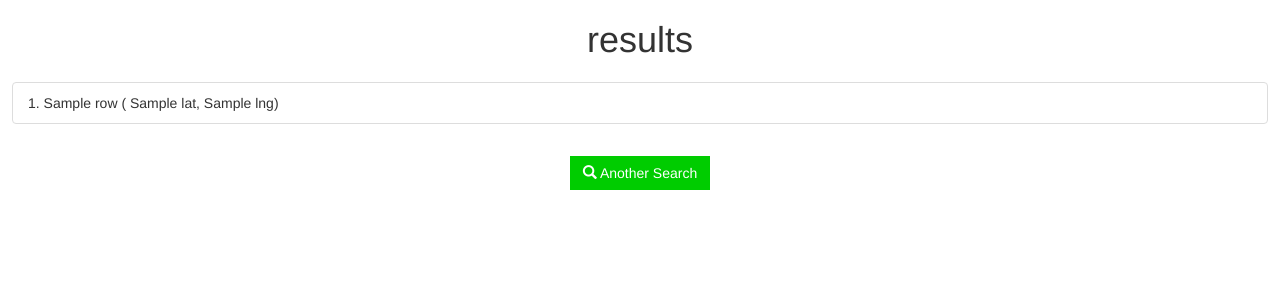
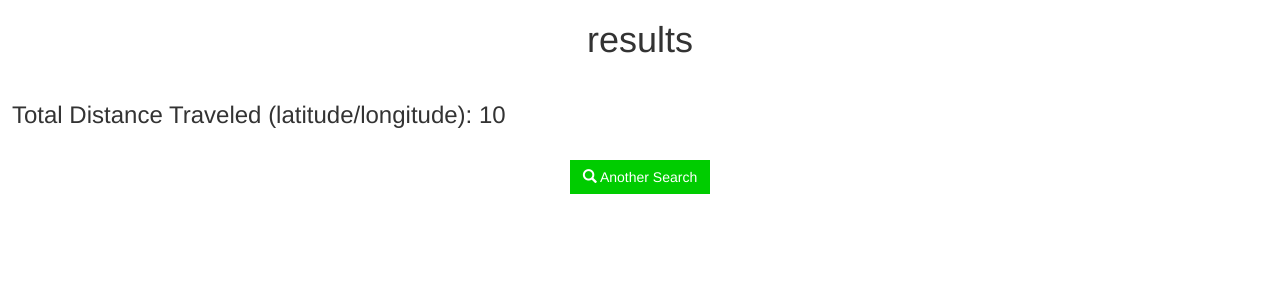
Before and after one commit to egoberdon/flight, a Flask app: template templates/results.html in a window 1280 px wide. Shown: the top 300 px of the page. Run offline with Flask 2, Linux system fonts and the light colour scheme; the template is opened without the code that fills it: most values are stand-ins (such as "Sample title", 1, 10 or a date in 2020); some libraries are stand-ins or nearby versions.

Commit message:
now display total travelled on results page

```diff
--- a/server.py
+++ b/server.py
@@ -66,11 +66,10 @@ when array is length zero return output array
 '''
 def nearest_neighbor(start, locations, output, total):
     if len(locations) == 0:
-        # print 'Total distance is: ' + str(total)
-        # print 'Locations in order visited:\n'
         conn = sql.connect('database.db')
         conn.execute("DROP TABLE IF EXISTS places") # only want to keep one set of results at a time
-        conn.execute("CREATE TABLE IF NOT EXISTS places (name TEXT, lat REAL, lng REAL)")
+        conn.execute("CREATE TABLE IF NOT EXISTS places (name TEXT, lat REAL, lng REAL, total REAL)")
+        conn.execute("INSERT INTO places (name, total) VALUES (?, ?)", ("total", total)) #storing total distance to table
         for loc in output:
             name = str(loc[0])
             lat = float(loc[1])
--- a/templates/results.html
+++ b/templates/results.html
@@ -20,7 +20,11 @@
   <div style="padding:12px">
      <ol class="list-group">
        {% for row in rows %}
-       <li class="list-group-item">{{row["name"]}} ( {{row["lat"]}}, {{row["lng"]}})</li>
+       {% if loop.index == 1 %}
+        <h3>Total Distance Traveled (latitude/longitude): {{row["total"]}}</h3>
+       {% else %}
+        <li class="list-group-item">{{row["name"]}} ( {{row["lat"]}}, {{row["lng"]}})</li>
+       {% endif %}
         {% endfor %}
     </ol>
   </div>
```
